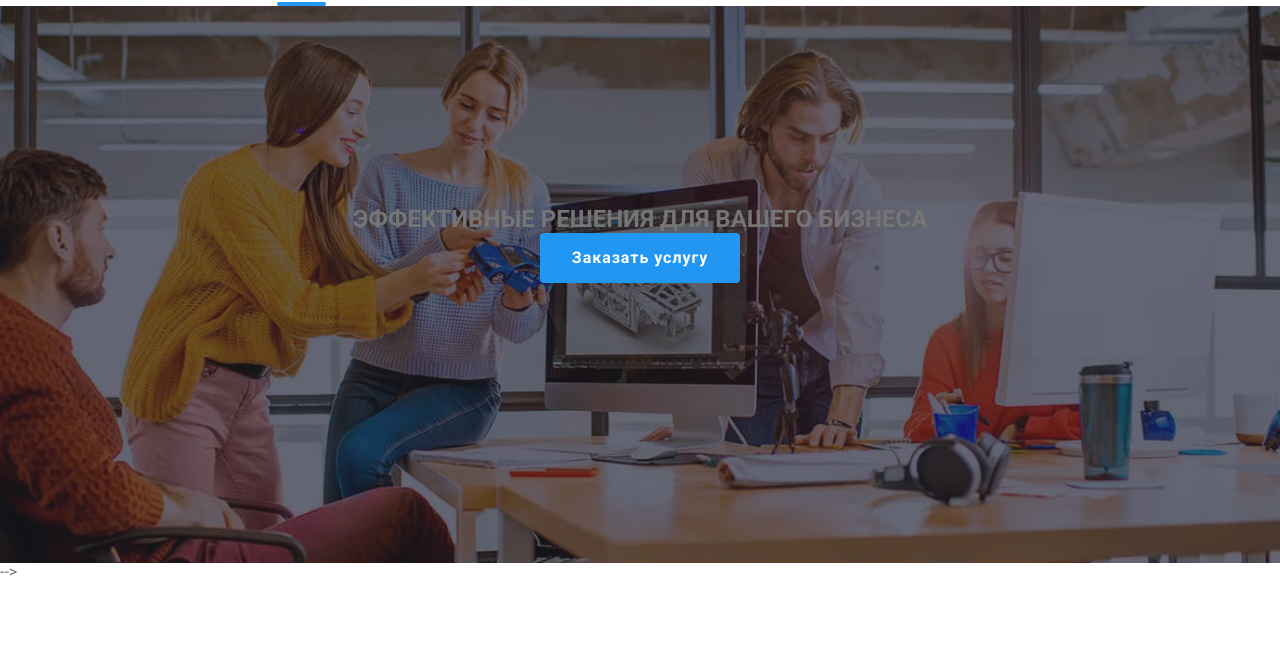
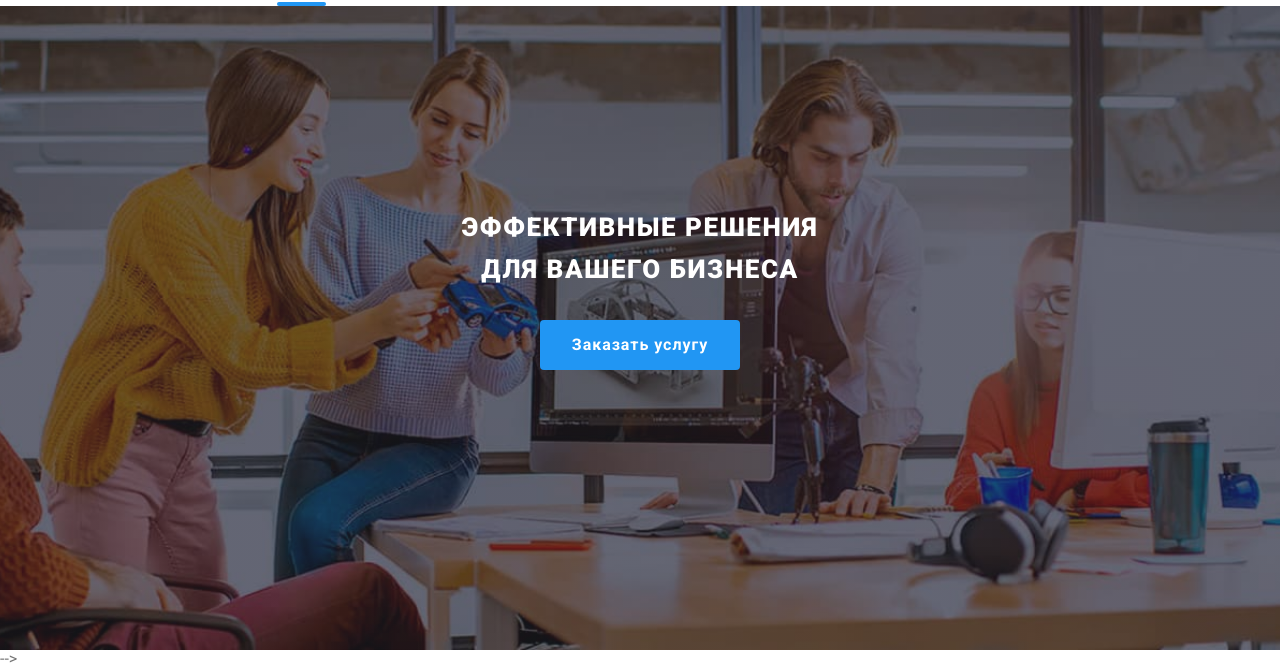
Before and after one commit to YevhenProkhorenko/goit-markup-hw-08, a plain HTML site: page index.html in a window 1280 px wide. Shown: the part 54-726 px from the top of the page. Drawn offline with nearby package versions, Linux system fonts and the light colour scheme.

Commit message:
Налаштовує заголовок і оверлей для hero

```diff
--- a/sass/components/_hero-section.scss
+++ b/sass/components/_hero-section.scss
@@ -12,7 +12,11 @@
     background-repeat: no-repeat;
     background-position: center;
 }
+
 @media screen and(max-width:767px) {
+    .hero{
+        height: 400px;
+    }
 
     .overlay {
             background-image: linear-gradient(rgba(47, 48, 58, 0.4), rgba(47, 48, 58, 0.4)), url(/images/mobile-bg-hero.jpg);
--- a/sass/utils/_variables.scss
+++ b/sass/utils/_variables.scss
@@ -17,6 +17,19 @@
 	--second-card-shadow: rgba(0, 0, 0, 0.14);
 	--third-card-shadow: rgba(0, 0, 0, 0.2);
 	--main-cubic-bezier: cubic-bezier(0.4, 0, 0.2, 1);
+}
+.hero__tittle{
+	margin-left: auto;
+	margin-right: auto;
+	margin-bottom: 30px;
+	width: 360px;
+	font-weight: 900;
+	font-size: 26px;
+	line-height: 42px;
+	text-align: center;
+	letter-spacing: 0.06em;
+	text-transform: uppercase;
+	color: var(--primary-page-color);
 }
 // .hero__tittle {
 // 	margin-left: auto;
```
Also changed, not shown: css/main.css, css/main.min.css, 2 other files.
